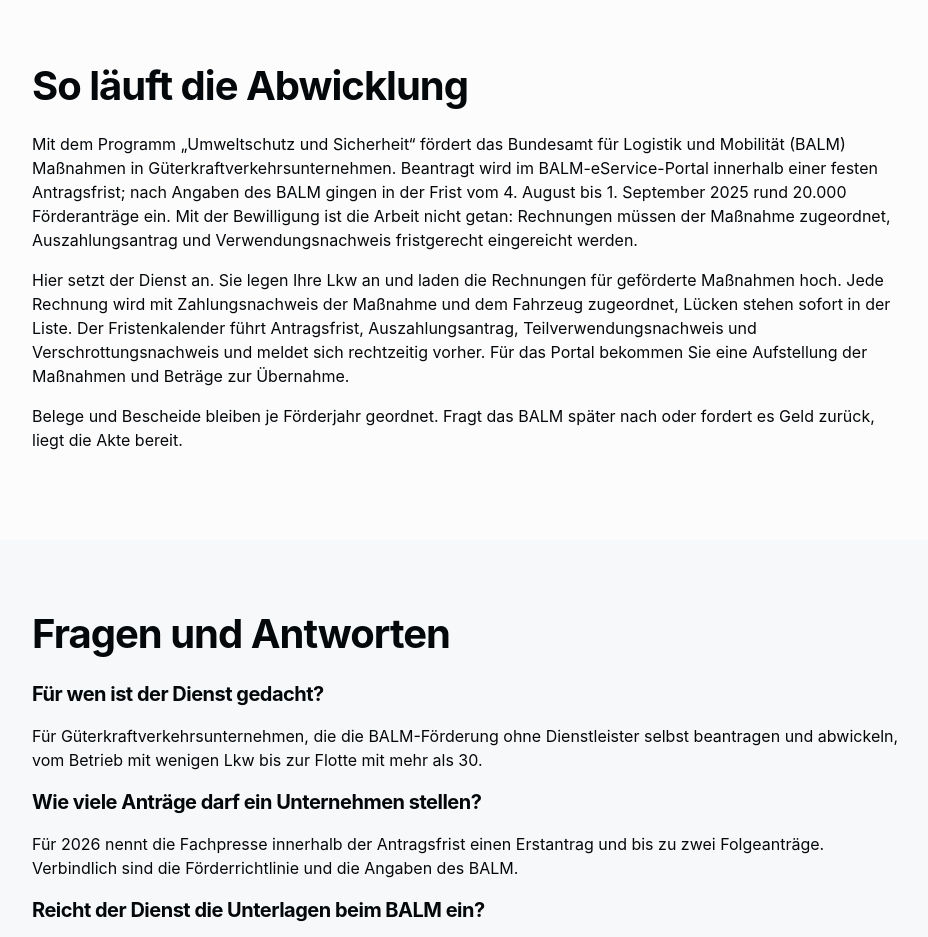
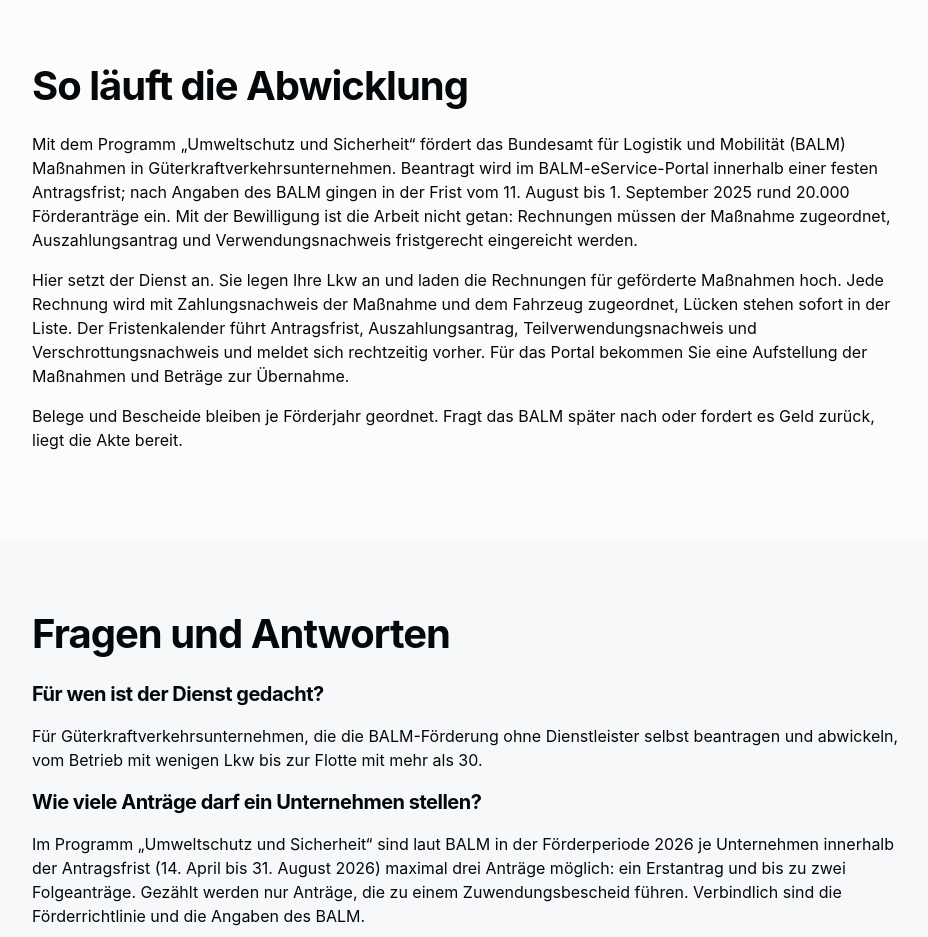
Before and after one commit to super-romeo/balm-dokuwell, a plain HTML site: page index.html in a window 1280 px wide. Shown: the part 1960-2897 px from the top of the page, without its empty margins (172-1100 px from the left). Drawn offline with Linux system fonts and the light colour scheme.

Commit message:
Факты по первоисточникам: BALM-памятка 2026, BT-Drs. 21/7999

```diff
--- a/index.html
+++ b/index.html
@@ -35,7 +35,7 @@
    "name": "Wie viele Anträge darf ein Unternehmen stellen?",
    "acceptedAnswer": {
     "@type": "Answer",
-    "text": "Für 2026 nennt die Fachpresse innerhalb der Antragsfrist einen Erstantrag und bis zu zwei Folgeanträge. Verbindlich sind die Förderrichtlinie und die Angaben des BALM."
+    "text": "Im Programm „Umweltschutz und Sicherheit“ sind laut BALM in der Förderperiode 2026 je Unternehmen innerhalb der Antragsfrist (14. April bis 31. August 2026) maximal drei Anträge möglich: ein Erstantrag und bis zu zwei Folgeanträge. Gezählt werden nur Anträge, die zu einem Zuwendungsbescheid führen. Verbindlich sind die Förderrichtlinie und die Angaben des BALM."
    }
   },
   {
@@ -96,7 +96,7 @@
 <!-- seo-tekst:start -->
   <section id="opis">
     <h2>So läuft die Abwicklung</h2>
-    <p>Mit dem Programm „Umweltschutz und Sicherheit“ fördert das Bundesamt für Logistik und Mobilität (BALM) Maßnahmen in Güterkraftverkehrsunternehmen. Beantragt wird im BALM-eService-Portal innerhalb einer festen Antragsfrist; nach Angaben des BALM gingen in der Frist vom 4. August bis 1. September 2025 rund 20.000 Förderanträge ein. Mit der Bewilligung ist die Arbeit nicht getan: Rechnungen müssen der Maßnahme zugeordnet, Auszahlungsantrag und Verwendungsnachweis fristgerecht eingereicht werden.</p>
+    <p>Mit dem Programm „Umweltschutz und Sicherheit“ fördert das Bundesamt für Logistik und Mobilität (BALM) Maßnahmen in Güterkraftverkehrsunternehmen. Beantragt wird im BALM-eService-Portal innerhalb einer festen Antragsfrist; nach Angaben des BALM gingen in der Frist vom 11. August bis 1. September 2025 rund 20.000 Förderanträge ein. Mit der Bewilligung ist die Arbeit nicht getan: Rechnungen müssen der Maßnahme zugeordnet, Auszahlungsantrag und Verwendungsnachweis fristgerecht eingereicht werden.</p>
     <p>Hier setzt der Dienst an. Sie legen Ihre Lkw an und laden die Rechnungen für geförderte Maßnahmen hoch. Jede Rechnung wird mit Zahlungsnachweis der Maßnahme und dem Fahrzeug zugeordnet, Lücken stehen sofort in der Liste. Der Fristenkalender führt Antragsfrist, Auszahlungsantrag, Teilverwendungsnachweis und Verschrottungsnachweis und meldet sich rechtzeitig vorher. Für das Portal bekommen Sie eine Aufstellung der Maßnahmen und Beträge zur Übernahme.</p>
     <p>Belege und Bescheide bleiben je Förderjahr geordnet. Fragt das BALM später nach oder fordert es Geld zurück, liegt die Akte bereit.</p>
   </section>
@@ -105,7 +105,7 @@
     <h3>Für wen ist der Dienst gedacht?</h3>
     <p>Für Güterkraftverkehrsunternehmen, die die BALM-Förderung ohne Dienstleister selbst beantragen und abwickeln, vom Betrieb mit wenigen Lkw bis zur Flotte mit mehr als 30.</p>
     <h3>Wie viele Anträge darf ein Unternehmen stellen?</h3>
-    <p>Für 2026 nennt die Fachpresse innerhalb der Antragsfrist einen Erstantrag und bis zu zwei Folgeanträge. Verbindlich sind die Förderrichtlinie und die Angaben des BALM.</p>
+    <p>Im Programm „Umweltschutz und Sicherheit“ sind laut BALM in der Förderperiode 2026 je Unternehmen innerhalb der Antragsfrist (14. April bis 31. August 2026) maximal drei Anträge möglich: ein Erstantrag und bis zu zwei Folgeanträge. Gezählt werden nur Anträge, die zu einem Zuwendungsbescheid führen. Verbindlich sind die Förderrichtlinie und die Angaben des BALM.</p>
     <h3>Reicht der Dienst die Unterlagen beim BALM ein?</h3>
     <p>Nein, wir sind nicht das BALM und handeln nicht in seinem Auftrag; die Einreichung im Portal erledigen Sie selbst.</p>
     <h3>Was passiert, wenn eine Frist versäumt wird?</h3>
```
